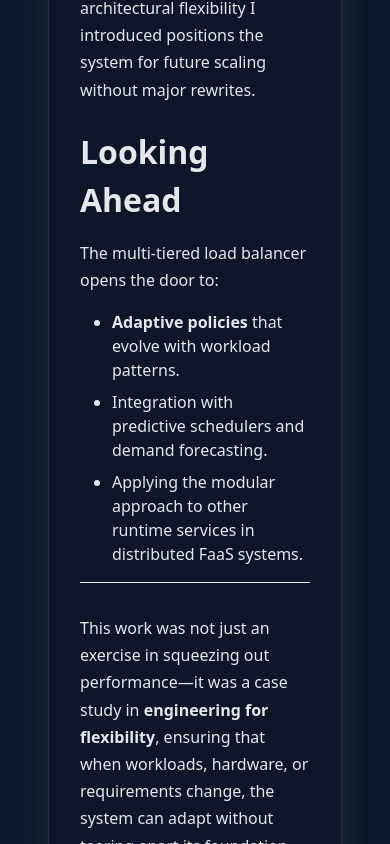
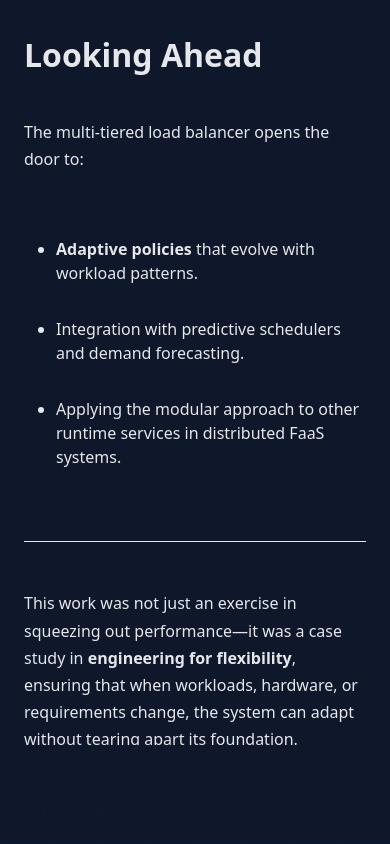
Before and after one commit to DonaldJennings/portfolio-website, a Next.js app: page /blog/faasm-funclets in a window 390 px wide. Shown: the part 5484-6328 px from the top of the page. Built offline with nearby package versions, Linux system fonts and the light colour scheme.

Commit message:
Makes layouts scalable to different devices

```diff
--- a/src/app/blog/page.tsx
+++ b/src/app/blog/page.tsx
@@ -27,7 +27,6 @@ export default async function DevBlogPage() {
             }}
           >
             {/* MatrixRainGlobal renders the animated effect */}
-            {/* @ts-expect-error */}
             <div id="matrix-rain-global" />
           </div>
         </div>
--- a/src/components/organisms/BlogCard.tsx
+++ b/src/components/organisms/BlogCard.tsx
@@ -30,7 +30,7 @@ export default function BlogCard({
     <Link href={`/blog/${slug}`} className="group" style={{ textDecoration: 'none' }}>
       <motion.div
         layoutId={`blog-card-${slug}`}
-        className="relative rounded-2xl border flex flex-row items-center p-7 md:p-8 transition-all duration-300 cursor-pointer max-w-5xl min-w-[520px] md:min-w-[800px] w-full gap-8 group"
+        className="relative rounded-2xl border flex flex-col md:flex-row items-center p-5 md:p-8 transition-all duration-300 cursor-pointer w-full gap-6 md:gap-8 group"
         style={{
           background: 'rgba(15,23,42,0.65)',
           backdropFilter: 'blur(12px)',
--- a/src/components/pages/BlogLandingPage.tsx
+++ b/src/components/pages/BlogLandingPage.tsx
@@ -40,20 +40,20 @@ export default function BlogLandingPage({ posts, tags, activeTag }: BlogLandingP
   });
 
   return (
-    <div className="max-w-screen-xl mx-auto px-6 md:px-8 space-y-10 md:space-y-14">
+    <div className="max-w-screen-xl mx-auto px-4 md:px-8 space-y-8 md:space-y-14">
       {/* Hero Section */}
-      <section className="pt-10 pb-6 text-center">
-        <h1 className="text-3xl md:text-4xl font-bold mb-4 font-sans">Developer Blog</h1>
-        <p className="max-w-prose mx-auto text-lg opacity-80">
+      <section className="pt-8 pb-4 text-center">
+        <h1 className="text-2xl md:text-4xl font-bold mb-3 font-sans">Developer Blog</h1>
+        <p className="max-w-prose mx-auto text-base md:text-lg opacity-80">
           Insights, architecture, and technical deep-dives from Donald Jennings.
         </p>
       </section>
 
-      <div className="flex flex-row gap-10 items-start">
+      <div className="flex flex-col md:flex-row gap-6 md:gap-10 items-stretch md:items-start">
         {/* Combined Filter/Search Box */}
-        <div className="min-w-[260px] max-w-[320px] flex flex-col justify-start">
+        <div className="w-full md:min-w-[260px] md:max-w-[320px] flex flex-col justify-start mb-6 md:mb-0">
           <div
-            className="px-4 py-6 rounded-2xl border flex flex-col gap-4"
+            className="px-3 py-5 md:px-4 md:py-6 rounded-2xl border flex flex-col gap-3 md:gap-4"
             style={{
               background: 'rgba(15,23,42,0.65)',
               backdropFilter: 'blur(12px)',
@@ -81,8 +81,8 @@ export default function BlogLandingPage({ posts, tags, activeTag }: BlogLandingP
           </div>
         </div>
         {/* Blog Cards Column */}
-        <div className="flex-1 flex flex-col justify-start">
-          <div className="w-full max-w-5xl mx-auto flex flex-col gap-8">
+        <div className="w-full md:flex-1 flex flex-col justify-start">
+          <div className="w-full flex flex-col gap-6 md:gap-8">
             {filteredPosts.map(post => (
               <BlogCard key={post.slug} {...post} />
             ))}
--- a/src/components/pages/BlogPostPage.tsx
+++ b/src/components/pages/BlogPostPage.tsx
@@ -49,6 +49,13 @@ export default function BlogPostPage({ meta, children }: BlogPostPageProps) {
 
   return (
     <div className="min-h-screen relative overflow-hidden">
+      {/* Mobile-only gradient overlay to hide matrix rain at bottom, only when at page end */}
+      <div
+        className="block md:hidden absolute left-0 right-0 bottom-0 h-24 z-20 pointer-events-none"
+        style={{
+          background: 'linear-gradient(to bottom, rgba(15,23,42,0.95) 0%, rgba(15,23,42,1) 100%)',
+        }}
+      />
       {/* Matrix Rain Background (higher opacity) */}
       <div className="absolute inset-0 z-0 pointer-events-none">
         <div className="absolute inset-0">
@@ -61,7 +68,6 @@ export default function BlogPostPage({ meta, children }: BlogPostPageProps) {
             }}
           >
             {/* MatrixRainGlobal renders the animated effect */}
-            {/* @ts-expect-error: MatrixRainGlobal is rendered globally in layout, this is a placeholder for visual consistency */}
             <div id="matrix-rain-global" />
           </div>
         </div>
@@ -76,13 +82,10 @@ export default function BlogPostPage({ meta, children }: BlogPostPageProps) {
         />
       </div>
       {/* Main Content Above Backgrounds */}
-      <main className="w-full max-w-[1920px] mx-auto px-12 md:px-32 my-10 font-sans transition-all relative z-10">
-        <div
-          className="rounded-2xl bg-slate-900/80 shadow-xl backdrop-blur-xl p-8 md:p-16 transition-all"
-          style={{
-            boxShadow: '0 4px 32px 0 rgba(34,197,94,0.16), 0 0 0 1px rgba(255,255,255,0.10) inset',
-          }}
-        >
+      <main className="w-full font-sans transition-all relative z-10 px-4 md:px-32 py-4 md:py-10">
+        {/* On mobile, remove all containers and backgrounds for flat design */}
+        <div className="block md:rounded-2xl md:bg-slate-900/80 md:shadow-xl md:backdrop-blur-xl md:p-16 md:max-w-[1100px] lg:max-w-[1400px] xl:max-w-[1600px] 2xl:max-w-[1800px] w-full mx-auto transition-all">
+          <div className="block px-2 md:px-0 md:rounded-2xl md:bg-slate-900/80 md:shadow-xl md:backdrop-blur-xl md:p-8 md:mb-8 transition-all">
             <BlogHeader
               title={meta.title}
               date={meta.date}
@@ -97,8 +100,12 @@ export default function BlogPostPage({ meta, children }: BlogPostPageProps) {
               excerpt={meta.excerpt}
               description={meta.description}
             />
-          <div className="flex flex-row">
+          </div>
+          <div className="flex flex-col md:flex-row">
+            {/* Hide TOC unless on desktop/laptop (md+) */}
+            <div className="hidden md:block md:sticky md:top-24 md:self-start md:h-fit md:max-w-[260px] lg:max-w-[320px]">
               <BlogTOC toc={toc} />
+            </div>
             <div className="flex-1 min-w-0" ref={contentRef}>
               <BlogBody>
                 <section
@@ -106,22 +113,26 @@ export default function BlogPostPage({ meta, children }: BlogPostPageProps) {
                     mdx-content
                     prose
                     prose-invert
-                    prose-h1:text-3xl prose-h1:font-bold prose-h1:mb-6 prose-h1:text-blue-400 prose-h1:underline prose-h1:decoration-2 prose-h1:decoration-blue-400
-                    prose-h2:text-2xl prose-h2:font-semibold prose-h2:mt-10 prose-h2:mb-4 prose-h2:text-teal-400 prose-h2:underline prose-h2:decoration-2 prose-h2:decoration-teal-400
-                    prose-h3:text-xl prose-h3:font-semibold prose-h3:mt-8 prose-h3:mb-3 prose-h3:text-green-400 prose-h3:underline prose-h3:decoration-2 prose-h3:decoration-green-400
-                    prose-p:text-[1.08rem] prose-p:leading-[1.75] prose-p:mb-6 prose-p:text-justify
-                    prose-ul:mb-6 prose-ul:pl-6
-                    prose-li:mb-2
+                    prose-h1:text-2xl md:prose-h1:text-3xl prose-h1:font-bold prose-h1:mb-4 md:prose-h1:mb-6 prose-h1:text-blue-400 prose-h1:underline prose-h1:decoration-2 prose-h1:decoration-blue-400
+                    prose-h2:text-xl md:prose-h2:text-2xl prose-h2:font-semibold prose-h2:mt-8 md:prose-h2:mt-10 prose-h2:mb-3 md:prose-h2:mb-4 prose-h2:text-teal-400 prose-h2:underline prose-h2:decoration-2 prose-h2:decoration-teal-400
+                    prose-h3:text-lg md:prose-h3:text-xl prose-h3:font-semibold prose-h3:mt-6 md:prose-h3:mt-8 prose-h3:mb-2 md:prose-h3:mb-3 prose-h3:text-green-400 prose-h3:underline prose-h3:decoration-2 prose-h3:decoration-green-400
+                    prose-p:text-[1rem] md:prose-p:text-[1.08rem] prose-p:leading-[1.75] prose-p:mb-4 md:prose-p:mb-6 prose-p:text-justify break-words whitespace-pre-line overflow-wrap break-word
+                    prose-ul:mb-4 md:prose-ul:mb-6 prose-ul:pl-6
+                    prose-li:mb-1 md:prose-li:mb-2
                     prose-code:bg-[#23272e] prose-code:px-2 prose-code:py-1 prose-code:rounded prose-code:font-mono
                     prose-pre:bg-[#23272e] prose-pre:p-4 prose-pre:rounded prose-pre:overflow-x-auto prose-pre:font-mono
-                    prose-blockquote:border-l-4 prose-blockquote:border-teal-400 prose-blockquote:pl-4 prose-blockquote:italic prose-blockquote:bg-[#23272e] prose-blockquote:my-8
+                    prose-blockquote:border-l-4 prose-blockquote:border-teal-400 prose-blockquote:pl-4 prose-blockquote:italic prose-blockquote:bg-[#23272e] prose-blockquote:my-6 md:prose-blockquote:my-8
                     w-full
                     text-[#e5e7eb]
-                    space-y-8
+                    space-y-6 md:space-y-8
                     blog-content-link-fade
+                    px-2 md:px-0
                   "
                   style={{
                     maxWidth: '100%',
+                    wordBreak: 'break-word',
+                    overflowWrap: 'break-word',
+                    whiteSpace: 'pre-line',
                   }}
                 >
                   {children}
@@ -129,7 +140,7 @@ export default function BlogPostPage({ meta, children }: BlogPostPageProps) {
               </BlogBody>
             </div>
           </div>
-          <nav className="flex justify-between items-center mt-12">
+          <nav className="flex justify-between items-center mt-8 md:mt-12 px-0 sm:px-0">
             <Link
               href="/blog"
               className="text-teal-400 hover:text-teal-300 hover:underline text-base font-medium transition-colors duration-200"
```
Lines whose indentation alone changed are shown as unchanged.
